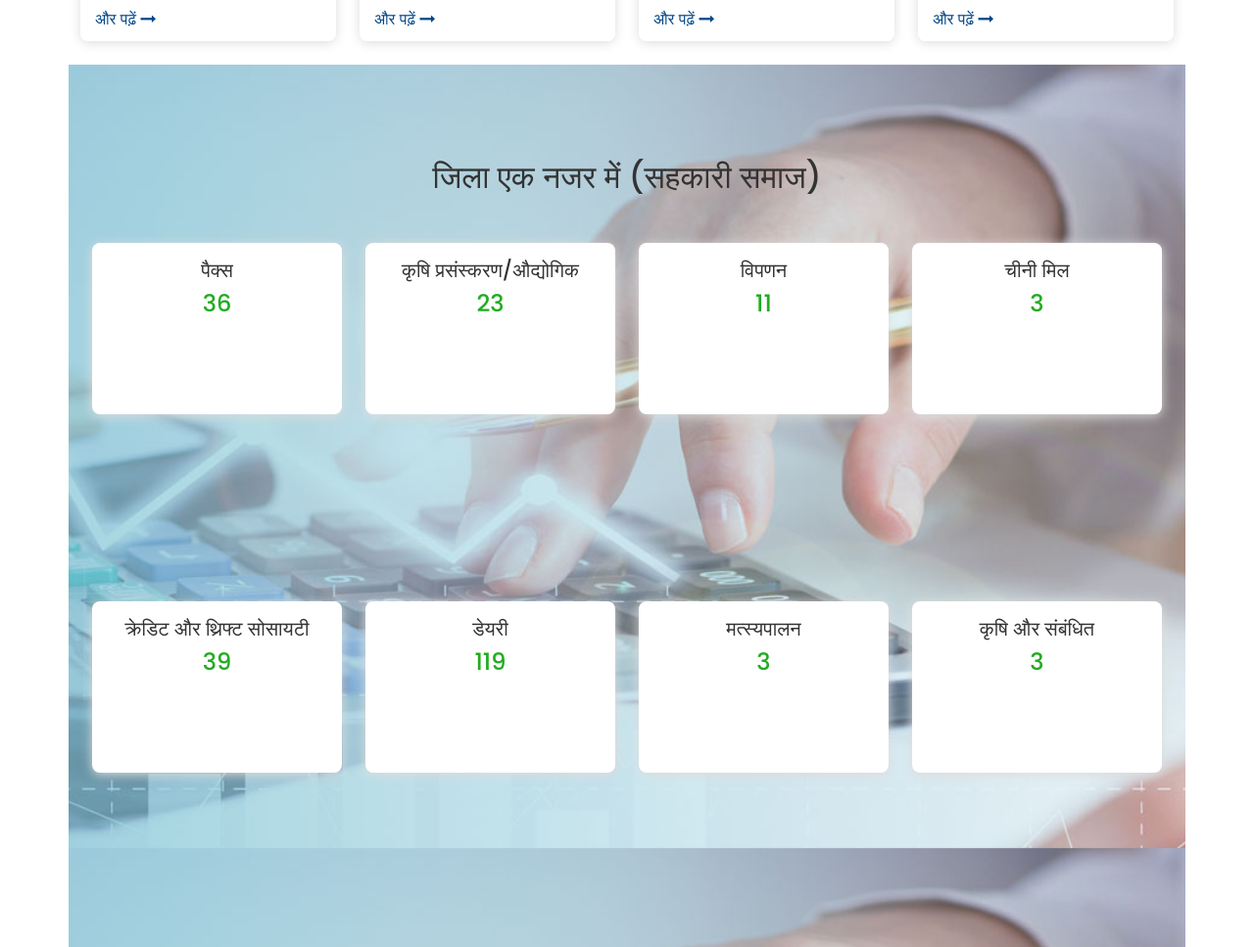
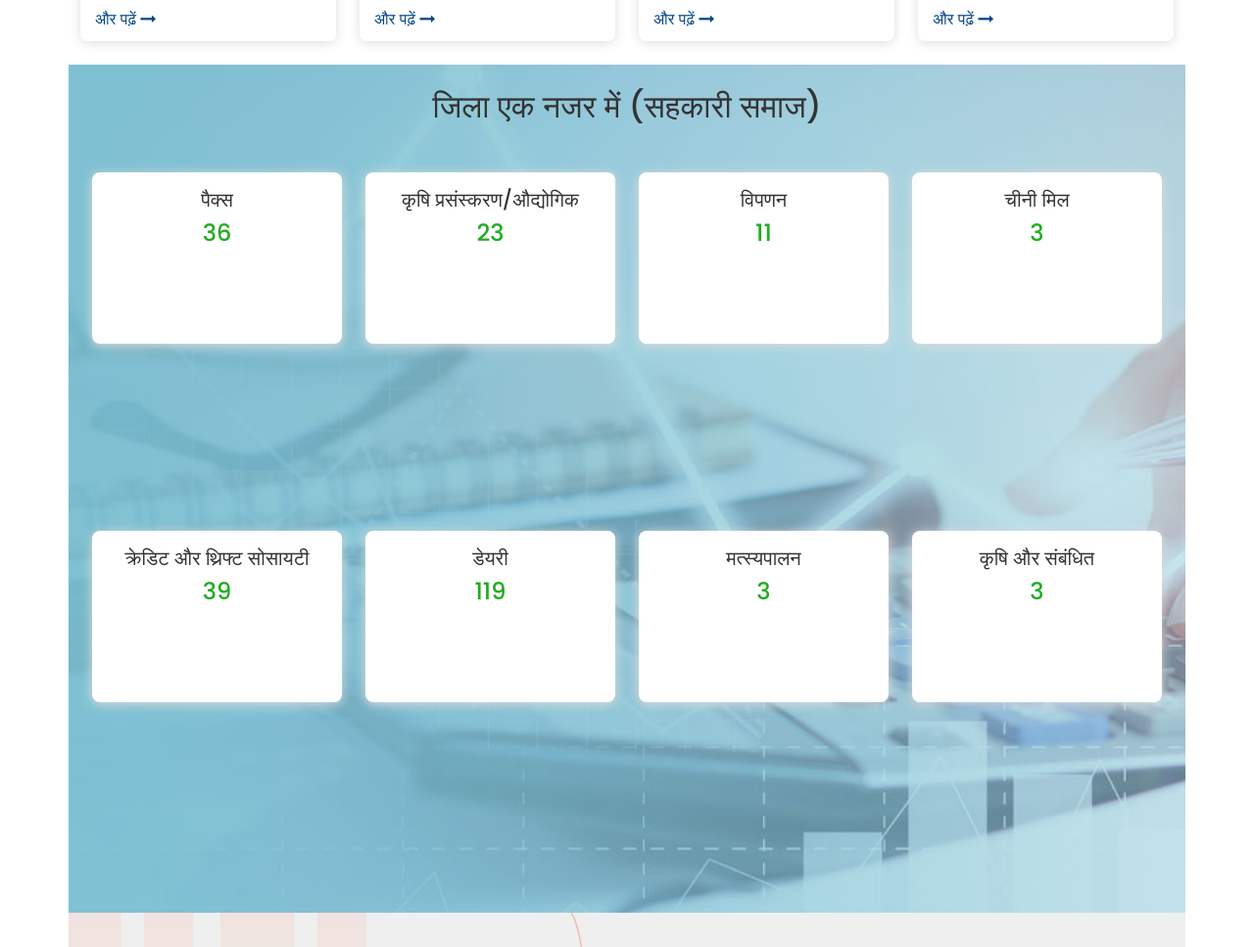
Before and after one commit to NIKHIL-1905-Y/HapurSTCS, a plain HTML site: page HindiTranslation/indexhindi.html in a window 1280 px wide. Shown: the part 1294-2261 px from the top of the page at 98% size. Drawn offline with Linux system fonts and the light colour scheme; files whose address does not match are found by name.

Commit message:
Small changes1

```diff
--- a/HindiTranslation/indexhindi.html
+++ b/HindiTranslation/indexhindi.html
@@ -440,8 +440,8 @@
   <!-- /कॉल -->
 
   <!-- निर्देशिका खोलें -->
-<div class="container-fluid py-5 directory">
-    <div class="container py-5">
+<div class="container-fluid py-10 directory">
+    <div class="container py-4">
       <h2 class="text-center mb-5 wow fadeInUp" data-wow-delay="0.1s">
         जिला एक नजर में (सहकारी समाज)
       </h2>
```
